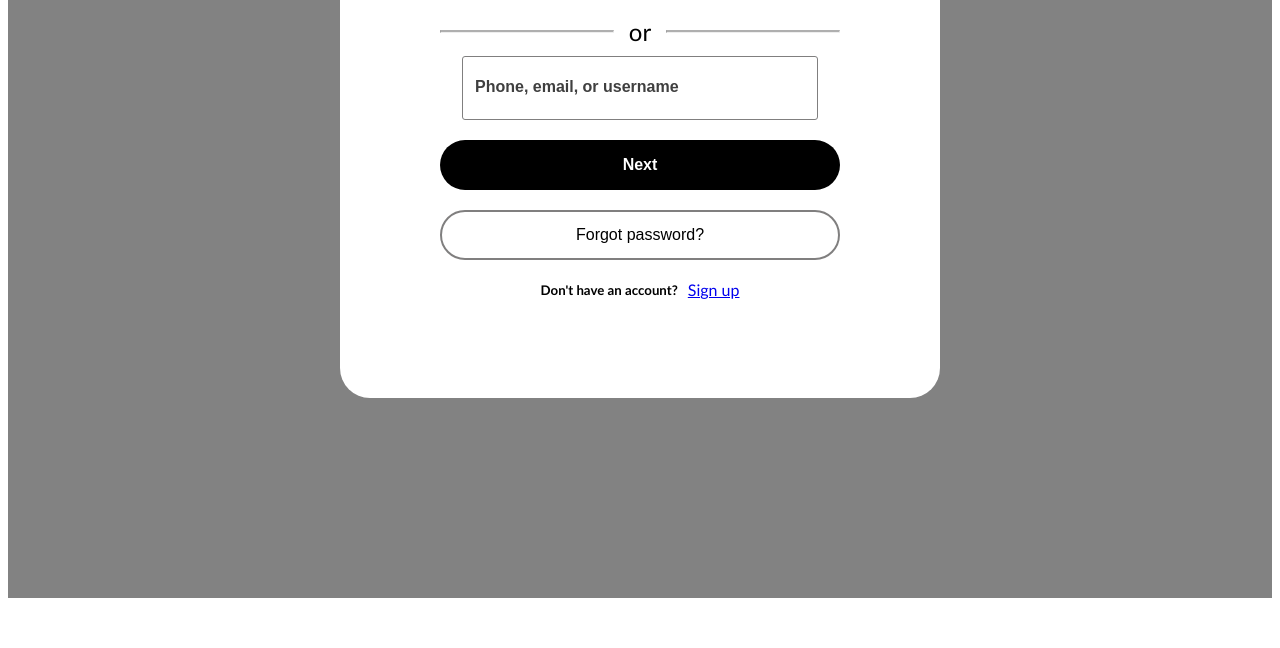
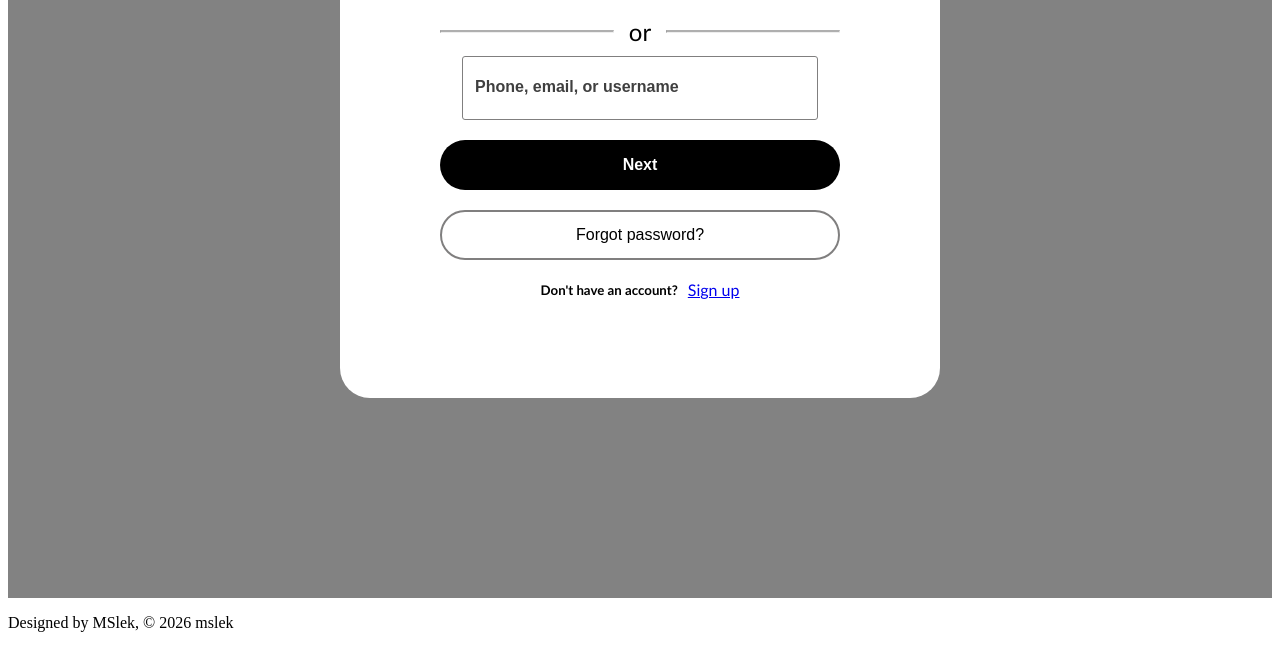
Before and after one commit to MuhammetSlek/Matrix-Masters, a plain HTML site: page twitter/index.html in a window 1280 px wide. Shown: the part 410-1058 px from the top of the page. Before the commit the page ends 1016 px from the top, so only its background shows below. Drawn offline with Linux system fonts and the light colour scheme.

Commit message:
Assignment cleared

```diff
--- a/twitter/index.html
+++ b/twitter/index.html
@@ -59,4 +59,7 @@
           </div>
         </div>
     </body>
+    <footer>
+        <p>Designed by MSlek, © 2026 mslek</p>
+    </footer>
 </html>
```
